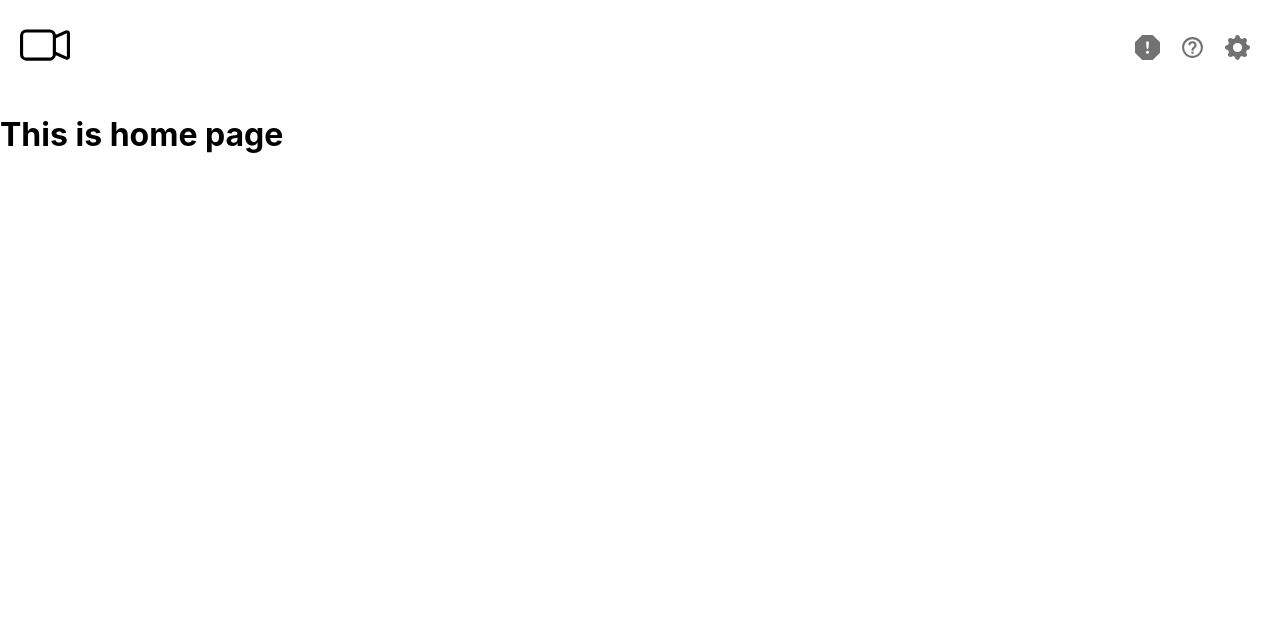
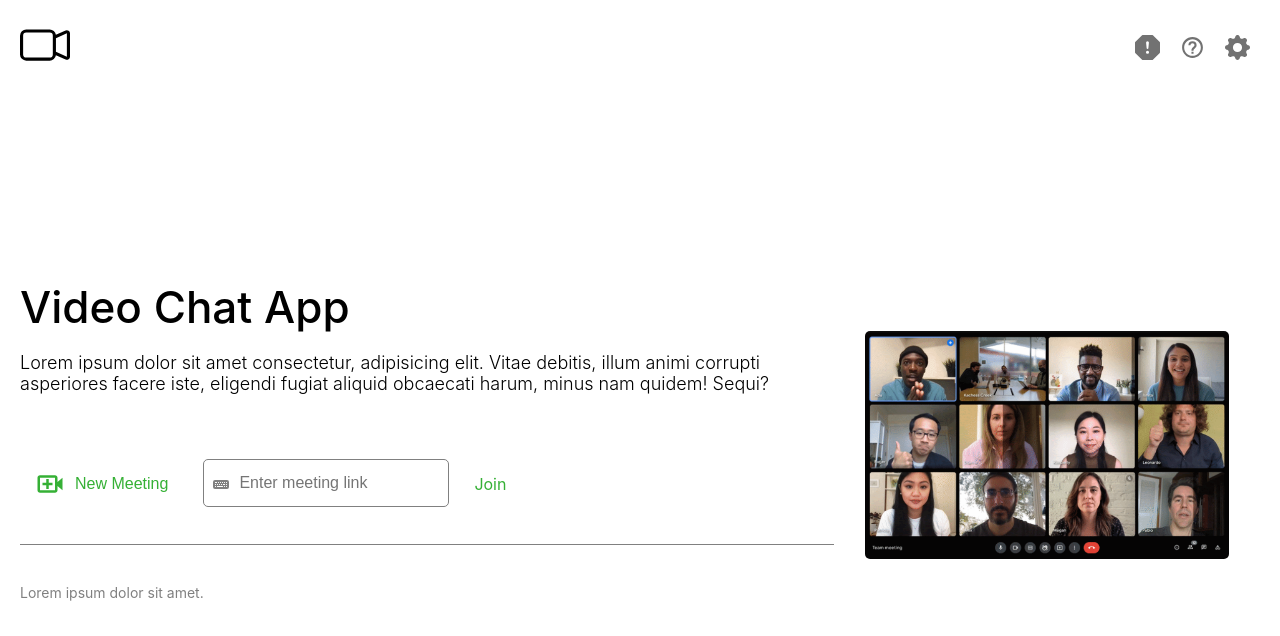
Before and after one commit to muhammad-jiku/jikmunn-video-chat-app-client, a React (Create React App) app: page / in a window 1280 px wide. Shown: the top 636 px of the page. Built offline with nearby package versions, Linux system fonts and the light colour scheme.

Commit message:
home page modified

```diff
--- a/src/Pages/Home/Home.jsx
+++ b/src/Pages/Home/Home.jsx
@@ -1,12 +1,46 @@
 import React from 'react';
 import Header from '../../Components/Shared/Header/Header';
 import './Home.scss';
+import { BiVideoPlus } from 'react-icons/bi';
+import { BsKeyboardFill } from 'react-icons/bs';
+import meeting from '../../assests/meeting.png';
 
 const Home = () => {
   return (
     <div className="homePage">
       <Header />
-      <h1>This is home page</h1>
+      <div className="body">
+        <div className="left">
+          <div className="content">
+            <h2>Video Chat App</h2>
+            <p>
+              Lorem ipsum dolor sit amet consectetur, adipisicing elit. Vitae
+              debitis, illum animi corrupti asperiores facere iste, eligendi
+              fugiat aliquid obcaecati harum, minus nam quidem! Sequi?
+            </p>
+            <div className="actionBtn">
+              <button className="btn green">
+                <BiVideoPlus className="btnGreenJoin" /> New Meeting
+              </button>
+              <div className="inputBlock">
+                <div className="inputSection">
+                  <BsKeyboardFill className="iconBlock" />
+                  <input type="text" placeholder="Enter meeting link" />
+                </div>
+                <div className="btn noBg">Join</div>
+              </div>
+            </div>
+          </div>
+          <div className="helpText">
+            <p>Lorem ipsum dolor sit amet.</p>
+          </div>
+        </div>
+        <div className="right">
+          <div className="content">
+            <img src={meeting} alt="" />
+          </div>
+        </div>
+      </div>
     </div>
   );
 };
--- a/src/Pages/Home/Home.scss
+++ b/src/Pages/Home/Home.scss
@@ -1,5 +1,100 @@
 .homePage {
   display: flex;
   flex-direction: column;
-  min-height: 100vh;
+  height: 100vh;
+  .body {
+    flex: 1;
+    display: flex;
+    align-items: center;
+    justify-content: space-around;
+    padding: 20px;
+    box-sizing: border-box;
+    .left {
+      .content {
+        h2 {
+          font-size: 44px;
+          font-weight: 500;
+          margin: 0;
+        }
+        p {
+          font-size: 18px;
+          font-weight: 300;
+        }
+        .actionBtn {
+          margin-top: 60px;
+          display: flex;
+          align-items: center;
+          justify-content: space-between;
+          .btn {
+            cursor: pointer;
+            display: flex;
+            align-items: center;
+            justify-content: center;
+            font-size: 16px;
+            padding: 15px;
+            border: none;
+            outline: none;
+            background: none;
+            border-radius: 5px;
+            color: rgba(3, 156, 3, 0.801);
+            text-decoration: none;
+            .btnGreenJoin {
+              padding-right: 10px;
+              font-size: 30px;
+            }
+            &:hover {
+              background-color: rgb(255, 255, 255);
+            }
+          }
+          .inputBlock {
+            margin-left: 20px;
+            display: flex;
+            flex: 1;
+            .inputSection {
+              position: relative;
+              margin-right: 10px;
+              .iconBlock {
+                position: absolute;
+                top: 50%;
+                transform: translate(10px, -50%);
+                color: rgb(128, 128, 128);
+              }
+              input {
+                font-size: 16px;
+                height: 48px;
+                border: 1px solid rgb(128, 128, 128);
+                border-radius: 5px;
+                padding-left: 35px;
+                width: 100%;
+                box-sizing: border-box;
+                outline: none;
+              }
+            }
+          }
+        }
+      }
+      .helpText {
+        margin-top: 30px;
+        padding-top: 25px;
+        border-top: 1px solid rgb(128, 128, 128);
+        p {
+          font-size: 14px;
+          color: rgb(128, 128, 128);
+        }
+      }
+    }
+    .right {
+      .content {
+        border: 1px solid rgb(255, 255, 255);
+        padding: 30px;
+        box-sizing: border-box;
+        width: 100%;
+        border-radius: 5px;
+        img {
+          width: 100%;
+          border-radius: 5px;
+        }
+      }
+    }
+  }
 }
```
Also changed, not shown: src/assests/meeting.png (added).
